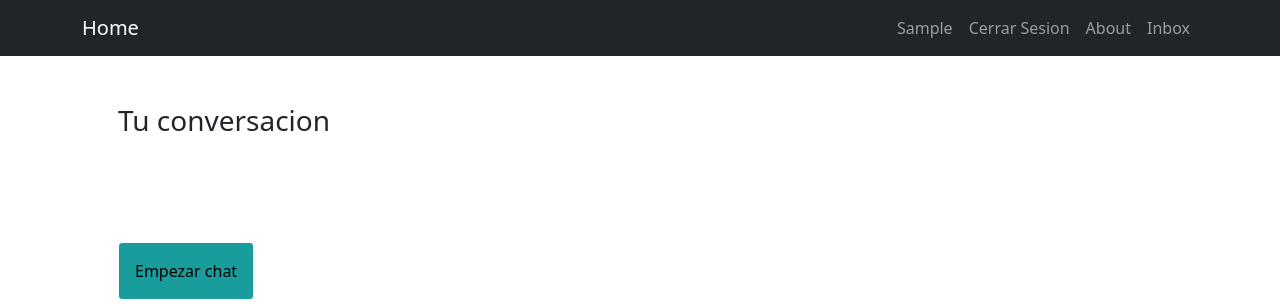
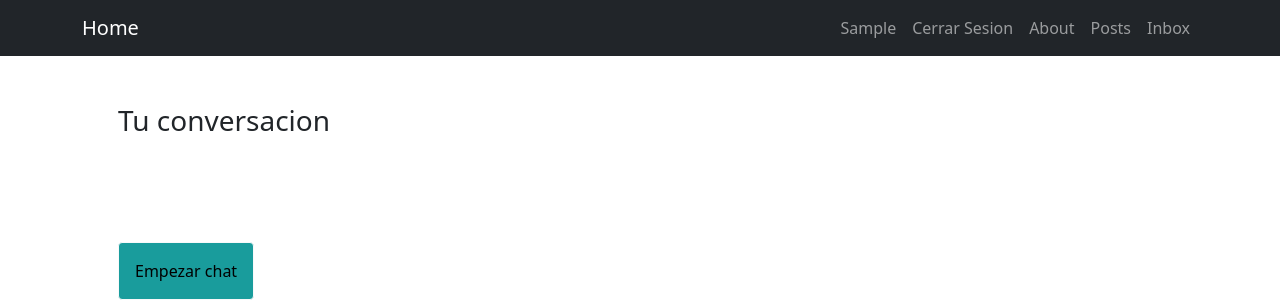
Before and after one commit to uyerr/Entrega1JaramilloPradoUssher, a Django app: page /messages/ in a window 1280 px wide. Shown: the top 304 px of the page. Run offline with Django 4.2, Linux system fonts and the light colour scheme; the visitor is signed in with stand-in values (Sample User, id 1); data that the repository does not hold is empty; some libraries are stand-ins or nearby versions.

Commit message:
posts en todos los navbars

```diff
--- a/accounts/templates/accounts/edit_profile.html
+++ b/accounts/templates/accounts/edit_profile.html
@@ -23,6 +23,7 @@
                         <li class="nav-item"><a class="nav-link" href={% url 'register' %}>Register</a></li>
                     {% endif %}
                     <li class="nav-item"><a class="nav-link" href={% url 'about' %}>About</a></li>
+                    <li class="nav-item"><a class="nav-link" href={% url 'post' %}>Posts</a></li>
                     <li class="nav-item"><a class="nav-link" href={% url 'inbox' %}>Inbox</a></li>
                 </ul>
             </div>
--- a/accounts/templates/accounts/password.html
+++ b/accounts/templates/accounts/password.html
@@ -23,6 +23,7 @@
                         <li class="nav-item"><a class="nav-link" href={% url 'register' %}>Register</a></li>
                     {% endif %}
                     <li class="nav-item"><a class="nav-link" href={% url 'about' %}>About</a></li>
+                    <li class="nav-item"><a class="nav-link" href={% url 'post' %}>Posts</a></li>
                     <li class="nav-item"><a class="nav-link" href={% url 'inbox' %}>Inbox</a></li>
                 </ul>
             </div>
--- a/accounts/templates/accounts/profile.html
+++ b/accounts/templates/accounts/profile.html
@@ -24,6 +24,7 @@
                         <li class="nav-item"><a class="nav-link" href={% url 'register' %}>Register</a></li>
                     {% endif %}
                     <li class="nav-item"><a class="nav-link" href={% url 'about' %}>About</a></li>
+                    <li class="nav-item"><a class="nav-link" href={% url 'post' %}>Posts</a></li>
                     <li class="nav-item"><a class="nav-link" href={% url 'inbox' %}>Inbox</a></li>
                 </ul>
             </div>
--- a/chats/templates/create_thread.html
+++ b/chats/templates/create_thread.html
@@ -23,6 +23,7 @@
                         <li class="nav-item"><a class="nav-link" href={% url 'register' %}>Register</a></li>
                     {% endif %}
                     <li class="nav-item"><a class="nav-link" href={% url 'about' %}>About</a></li>
+                    <li class="nav-item"><a class="nav-link" href={% url 'post' %}>Posts</a></li>
                     <li class="nav-item"><a class="nav-link" href={% url 'inbox' %}>Inbox</a></li>
                 </ul>
             </div>
--- a/chats/templates/inbox.html
+++ b/chats/templates/inbox.html
@@ -23,6 +23,7 @@
                         <li class="nav-item"><a class="nav-link" href={% url 'register' %}>Register</a></li>
                     {% endif %}
                     <li class="nav-item"><a class="nav-link" href={% url 'about' %}>About</a></li>
+                    <li class="nav-item"><a class="nav-link" href={% url 'post' %}>Posts</a></li>
                     <li class="nav-item"><a class="nav-link" href={% url 'inbox' %}>Inbox</a></li>
                 </ul>
             </div>
--- a/chats/templates/thread.html
+++ b/chats/templates/thread.html
@@ -24,6 +24,7 @@
                         <li class="nav-item"><a class="nav-link" href={% url 'register' %}>Register</a></li>
                     {% endif %}
                     <li class="nav-item"><a class="nav-link" href={% url 'about' %}>About</a></li>
+                    <li class="nav-item"><a class="nav-link" href={% url 'post' %}>Posts</a></li>
                     <li class="nav-item"><a class="nav-link" href={% url 'inbox' %}>Inbox</a></li>
                 </ul>
             </div>
```
